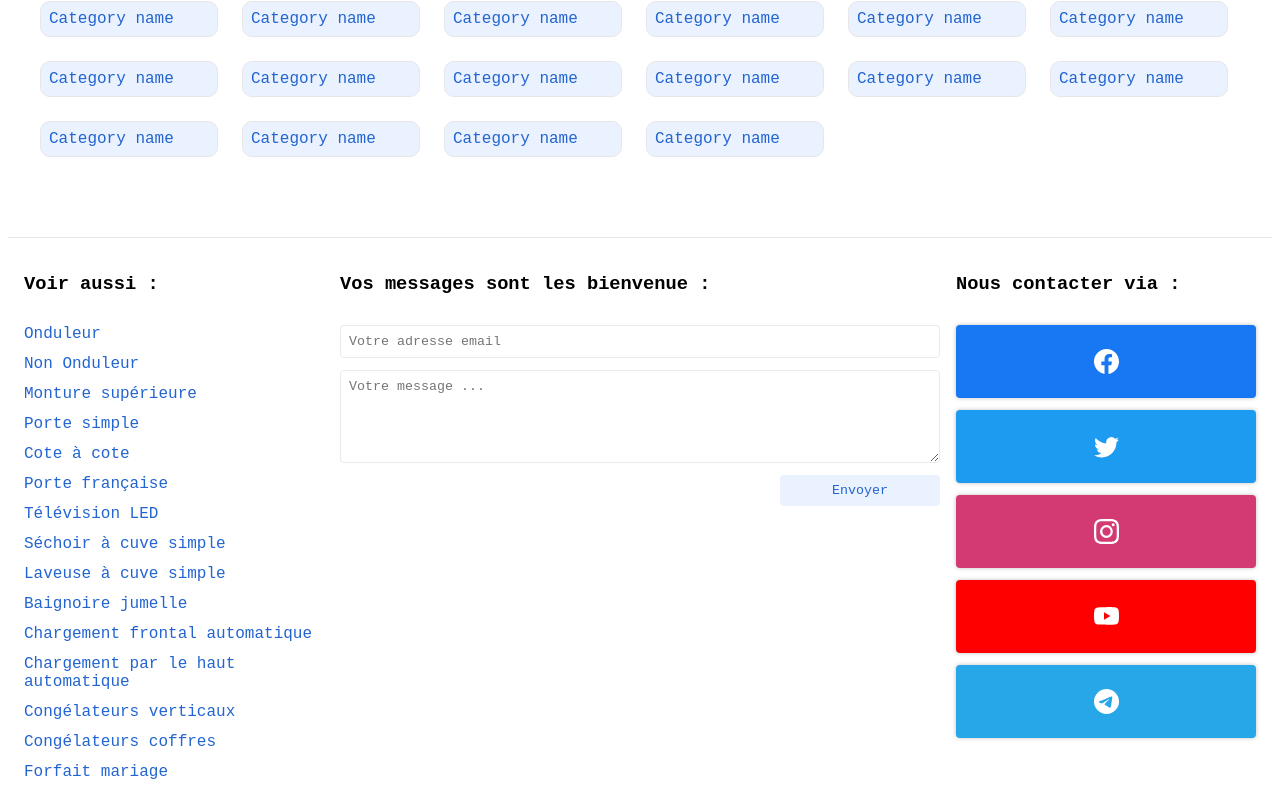
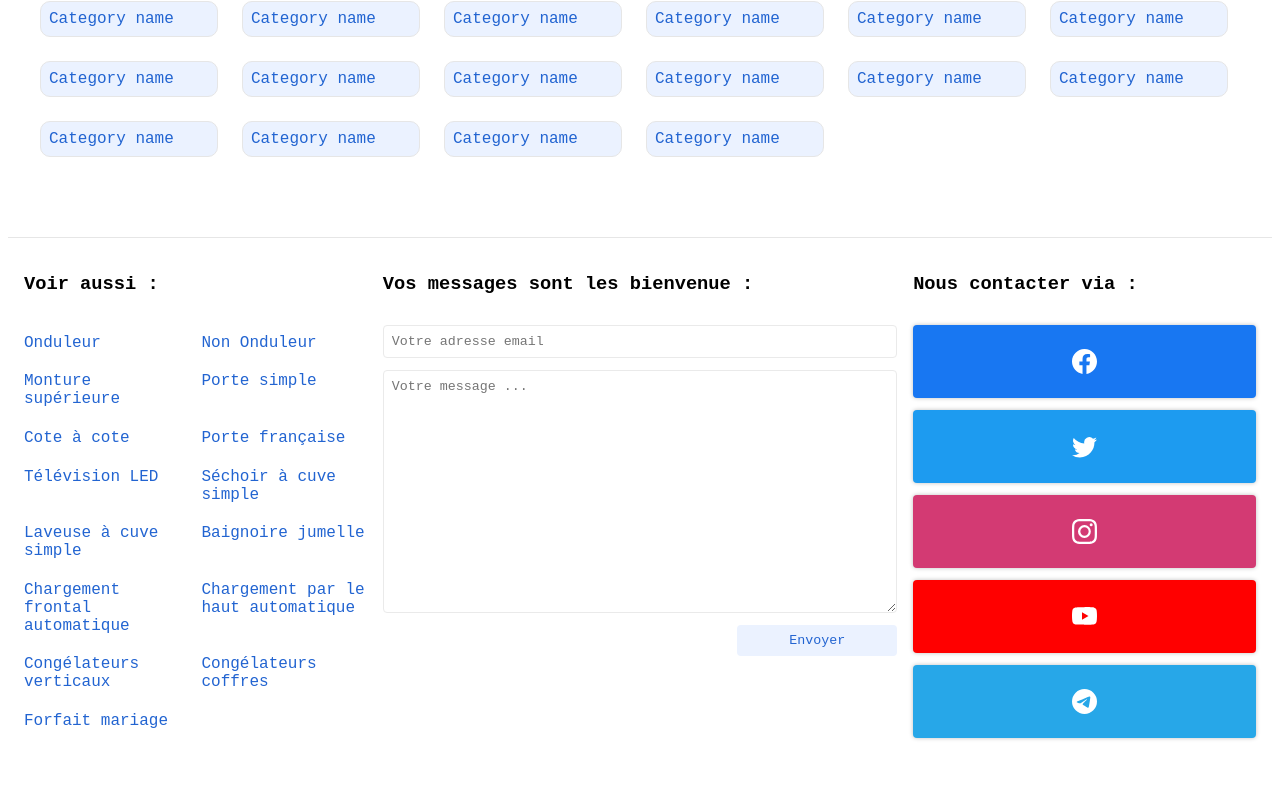
Before and after one commit to NasserBvB/natimaex4, a React (Create React App) app: page /#/categories in a window 1280 px wide. Shown: the part 999-1804 px from the top of the page. After the commit the page ends 1761 px from the top, so only its background shows below. Built offline with nearby package versions, Linux system fonts and the light colour scheme; the HTML template or start-up script is replaced by a standard one.

Commit message:
chore: fix product card zindex issue

```diff
--- a/src/components/Layout.tsx
+++ b/src/components/Layout.tsx
@@ -4,7 +4,7 @@ import {
   BsInstagram,
   BsTelegram,
   BsTwitter,
-  BsYoutube,
+  BsYoutube
 } from "react-icons/bs";
 import { Link } from "react-router-dom";
 import { DropDown } from "./shared/dropdown";
@@ -21,7 +21,7 @@ import {
   LayoutWrapper,
   Links,
   Search,
-  SocialMediaBox,
+  SocialMediaBox
 } from "./styles/layout";
 
 export default function Layout({ children }: PropsWithChildren<any>) {
@@ -118,7 +118,7 @@ export const Footer = () => {
           type="email"
           placeholder="Votre adresse email"
         />
-        <FooterContactFormTextArea placeholder="Votre message ..." rows={5} />
+        <FooterContactFormTextArea placeholder="Votre message ..." rows={15} />
         <FooterContactFormInput value="Envoyer" type="submit" />
       </FooterContactForm>
       <FooterSocialMedia>
--- a/src/components/styles/layout.ts
+++ b/src/components/styles/layout.ts
@@ -36,6 +36,7 @@ export const HeaderWrapper = styled.header`
   & > a {
     color: white;
   }
+  z-index: 10;
 `;
 
 export const Links = styled.div`
@@ -95,7 +96,7 @@ export const FooterContactForm = styled.form`
   display: flex;
   gap: 12px;
   flex-direction: column;
-  flex: 2;
+  flex: 1.5;
   & > input[type="submit"] {
     border: none;
     outline: none;
```
